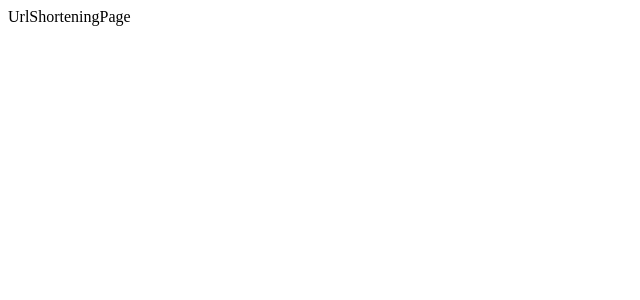
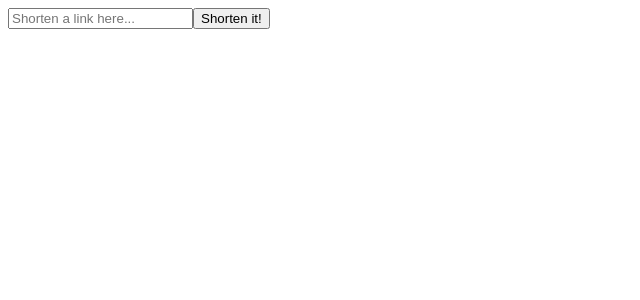
Before and after one commit to AlanPinhon/url-shortening-page-ts, a React (Vite) app: page / in a window 1280 px wide. Shown: the top 300 px of the page, without its empty margins (0-640 px from the left). Built offline with nearby package versions, Linux system fonts and the light colour scheme.

Commit message:
chore: LinkInput component created

```diff
--- /dev/null
+++ b/src/components/LinkInput/LinkInput.tsx
@@ -0,0 +1,20 @@
+import { ChangeEvent } from 'react';
+
+export const LinkInput = () => {
+
+  const handleInputValue = ({target}:ChangeEvent<HTMLInputElement>) => {
+    console.log(target.value);
+  }
+
+  return (
+    <>
+      <div className="link-input-container">
+        <form id='shorten-link-form' className='shorten-link-form'>
+          <input onChange={handleInputValue} type="text" placeholder="Shorten a link here..."/>
+          <button className="shorten-btn">Shorten it!</button>
+        </form>
+      </div>
+    </>
+  )
+
+}
--- a/src/components/UrlShorteningPage/UrlShorteningPage.tsx
+++ b/src/components/UrlShorteningPage/UrlShorteningPage.tsx
@@ -1,5 +1,7 @@
+import { LinkInput } from "../LinkInput/LinkInput"
+
 export const UrlShorteningPage = () => {
   return (
-    <div>UrlShorteningPage</div>
+    <LinkInput/>
   )
 }
```
Also changed, not shown: 1 other file (tests, documents, lock files or other folders).
